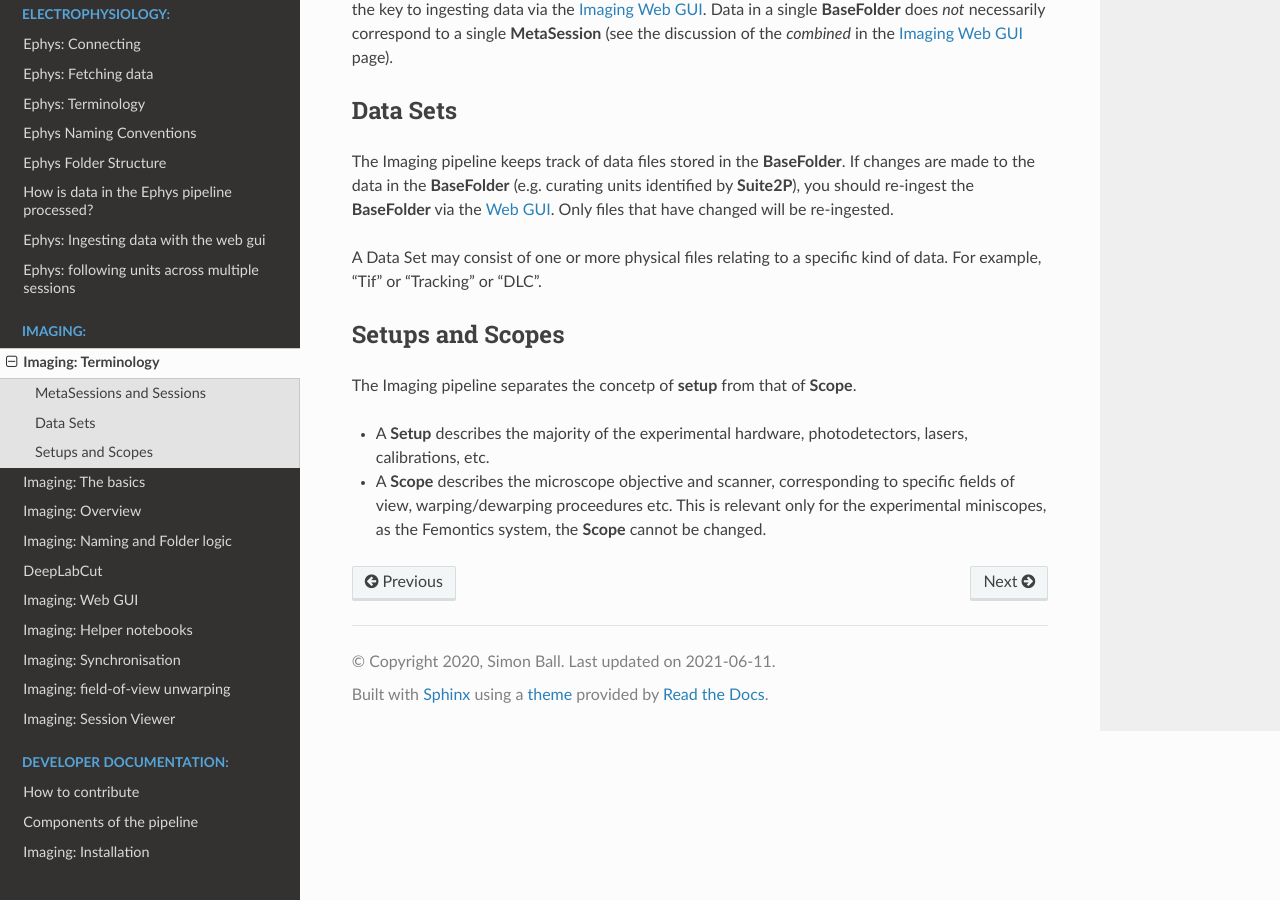
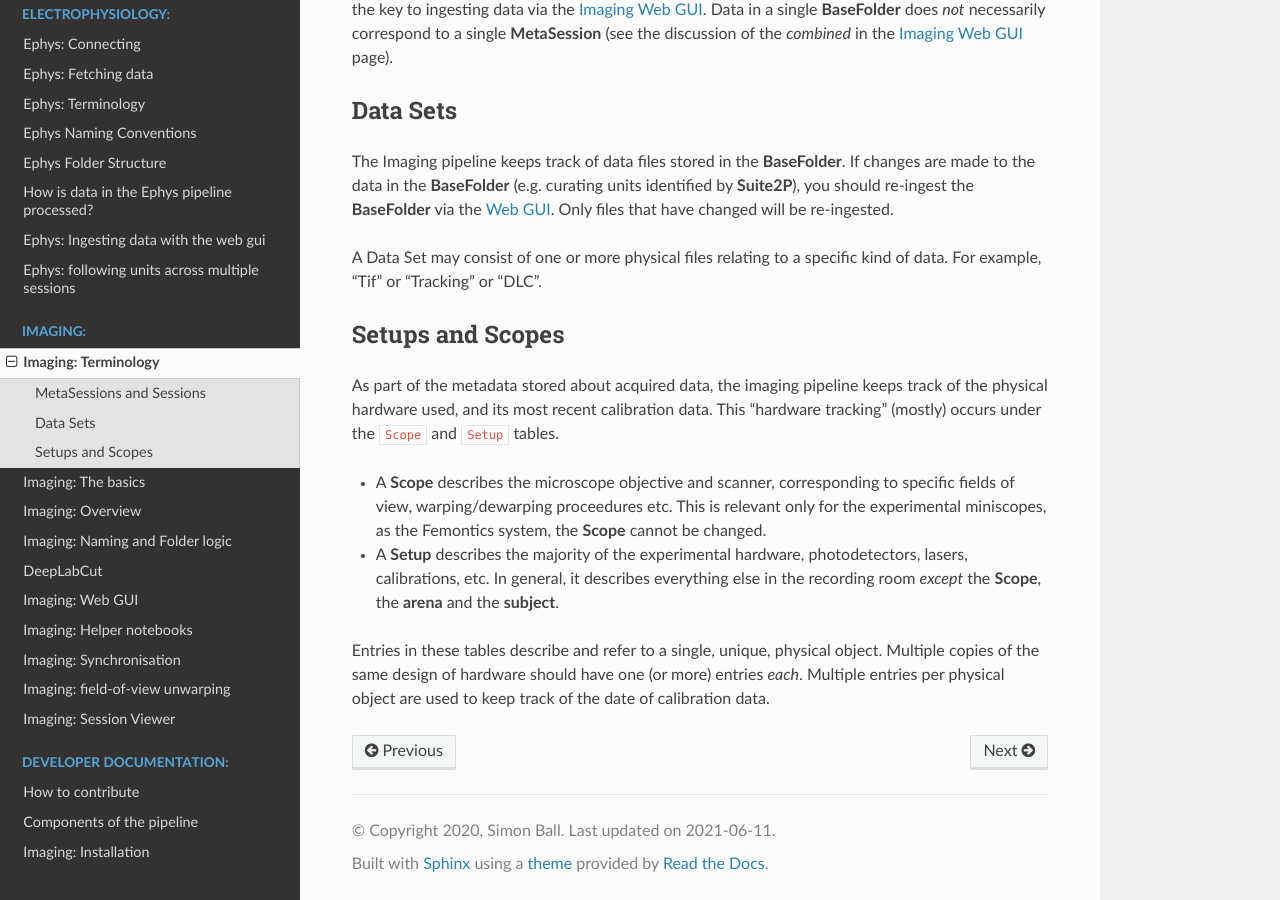
Before and after one commit to kavli-ntnu/dj-docs, a Sphinx documentation site: the page built from docs/imaging/terminology.rst, in a window 1280 px wide and 900 px high, scrolled down 554 px. Built offline with Sphinx 7.4.7 and the Read the Docs theme 2.0.0, drawn with Linux system fonts in a browser that asks for light colours.

Commit message:
Update terminology.rst
Additional information about setups, scopes, to be clear on physical item tracking

```diff
--- a/docs/imaging/terminology.rst
+++ b/docs/imaging/terminology.rst
@@ -29,11 +29,14 @@
 
 
 
+
 Setups and Scopes
 --------------------
 
-The Imaging pipeline separates the concetp of **setup** from that of **Scope**.
-
-- A **Setup** describes the majority of the experimental hardware, photodetectors, lasers, calibrations, etc.
+As part of the metadata stored about acquired data, the imaging pipeline keeps track of the physical hardware used, and its most recent calibration data. This "hardware tracking" (mostly) occurs under the ``Scope`` and ``Setup`` tables.
 
 - A **Scope** describes the microscope objective and scanner, corresponding to specific fields of view, warping/dewarping proceedures etc. This is relevant only for the experimental miniscopes, as the Femontics system, the **Scope** cannot be changed.
+
+- A **Setup** describes the majority of the experimental hardware, photodetectors, lasers, calibrations, etc. In general, it describes everything else in the recording room *except* the **Scope**, the **arena** and the **subject**.
+
+Entries in these tables describe and refer to a single, unique, physical object. Multiple copies of the same design of hardware should have one (or more) entries *each*. Multiple entries per physical object are used to keep track of the date of calibration data.
```
